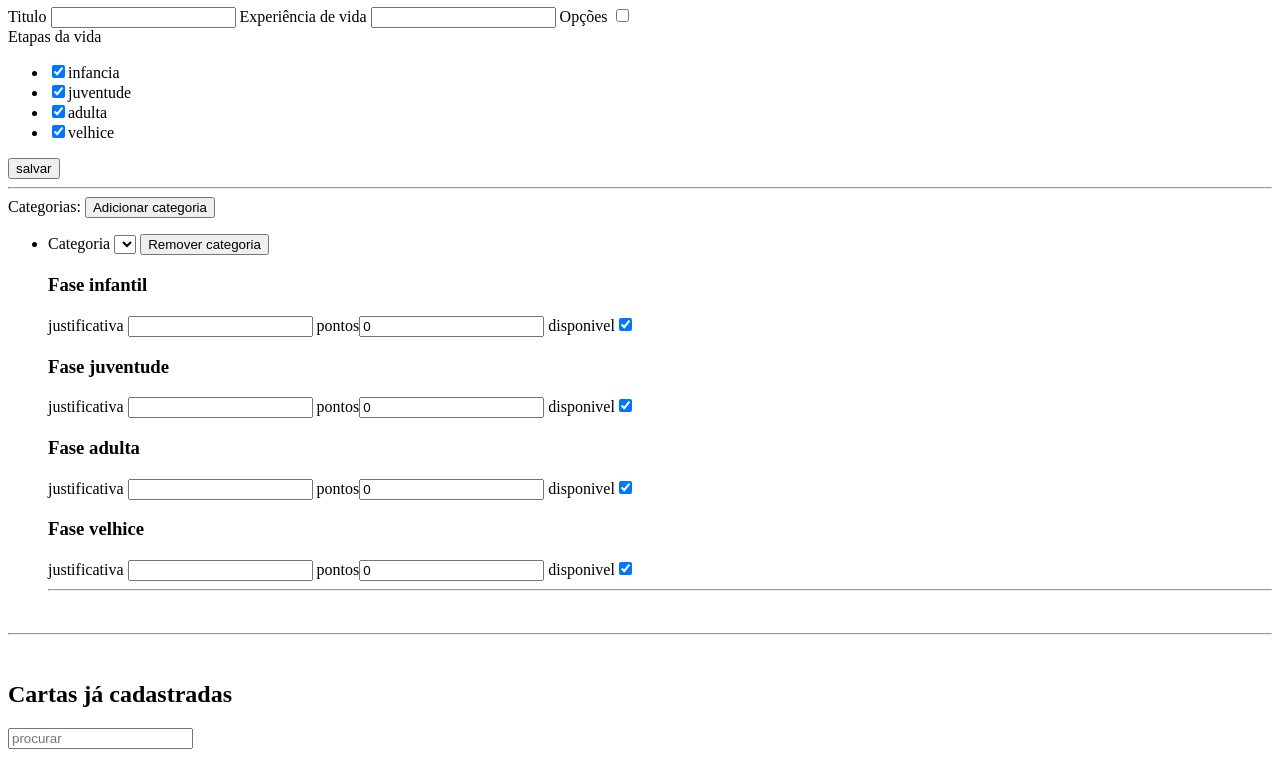
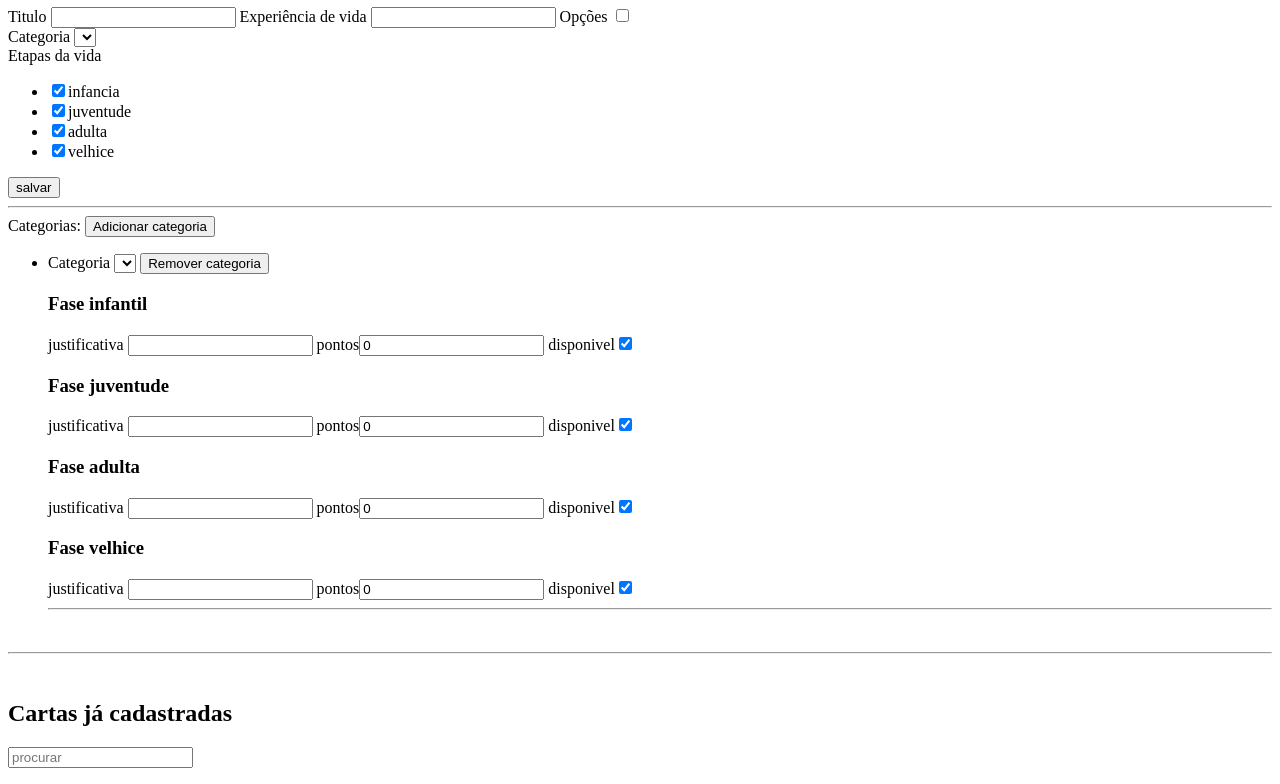
Before and after one commit to jardelvdm/jardelvdm.github.io, a plain HTML site: page quanchaka/cadastro.html in a window 1280 px wide. Shown: the part 60-844 px from the top of the page. Drawn offline with Linux system fonts and the light colour scheme; a script that the page names is missing.

Commit message:
[qtchk] adicionando a categoria da carta

```diff
--- a/quanchaka/cadastro.html
+++ b/quanchaka/cadastro.html
@@ -15,6 +15,12 @@
 
       <label for="opcoes">Opções</label>
       <input id="opcoes" type="checkbox" ng-model="carta.temOpcoes" ng-change="fn_opcao.ativaOpcoes()">
+      <br>
+
+      <label for="categoria">Categoria</label>
+      <select id="categoria" ng-model="carta.categoria">
+        <option ng-repeat="cat in categorias track by $index" value="{{cat}}">{{cat}}</option>
+      </select>
 
       <br>
 
```
